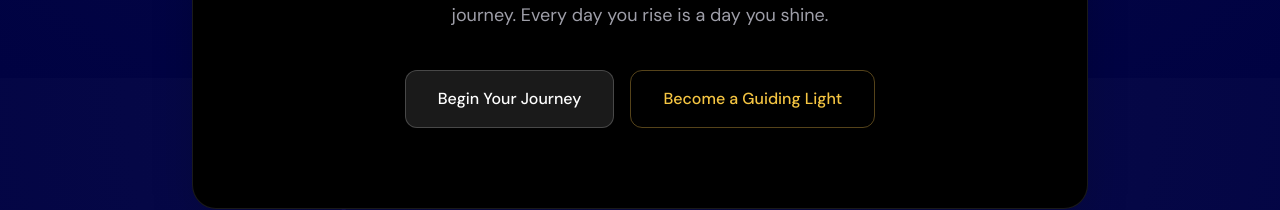
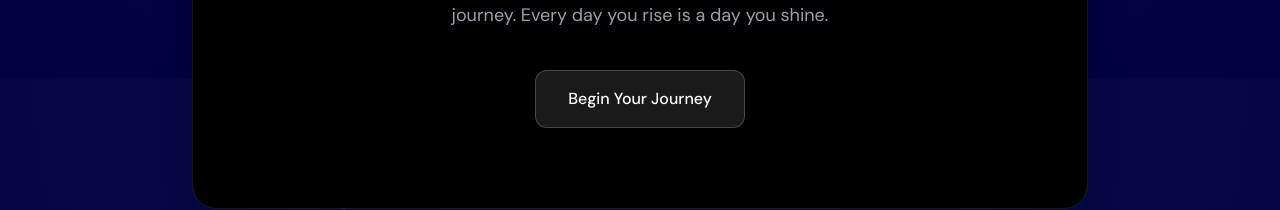
Before and after one commit to GooseyPrime/IRIS, a Next.js app: page / in a window 1280 px wide. Shown: the part 722-932 px from the top of the page. Built offline with nearby package versions, Linux system fonts and the light colour scheme.

Commit message:
Remove 'Become a Guiding Light' button from hero card
The donation CTA lower on the page is sufficient.

https://claude.ai/code/session_013m2ktjnHxozaKKBuY8Gqbv

```diff
--- a/src/app/page.tsx
+++ b/src/app/page.tsx
@@ -54,20 +54,12 @@ export default function HomePage() {
                 Every day you rise is a day you shine.
               </p>
 
-              <div className="flex flex-col gap-4 sm:flex-row">
               <Link
                 href="/signup"
                 className="bg-white/10 border border-white/20 text-white font-sans font-medium px-8 py-4 rounded-xl hover:bg-white/20 backdrop-blur-md active:scale-[0.98] transition-all duration-200 focus-visible:ring-2 focus-visible:ring-iris-500 focus-visible:ring-offset-2 focus-visible:ring-offset-black"
               >
                 Begin Your Journey
               </Link>
-                <Link
-                  href="/donate"
-                  className="border border-gold-500/40 text-gold-400 font-sans font-medium px-8 py-4 rounded-xl hover:bg-gold-500/10 hover:text-gold-300 backdrop-blur-md transition-all duration-200 focus-visible:ring-2 focus-visible:ring-gold-500 focus-visible:ring-offset-2 focus-visible:ring-offset-black"
-                >
-                  Become a Guiding Light
-                </Link>
-              </div>
             </div>
           </div>
         </section>
```
Lines whose indentation alone changed are shown as unchanged.
